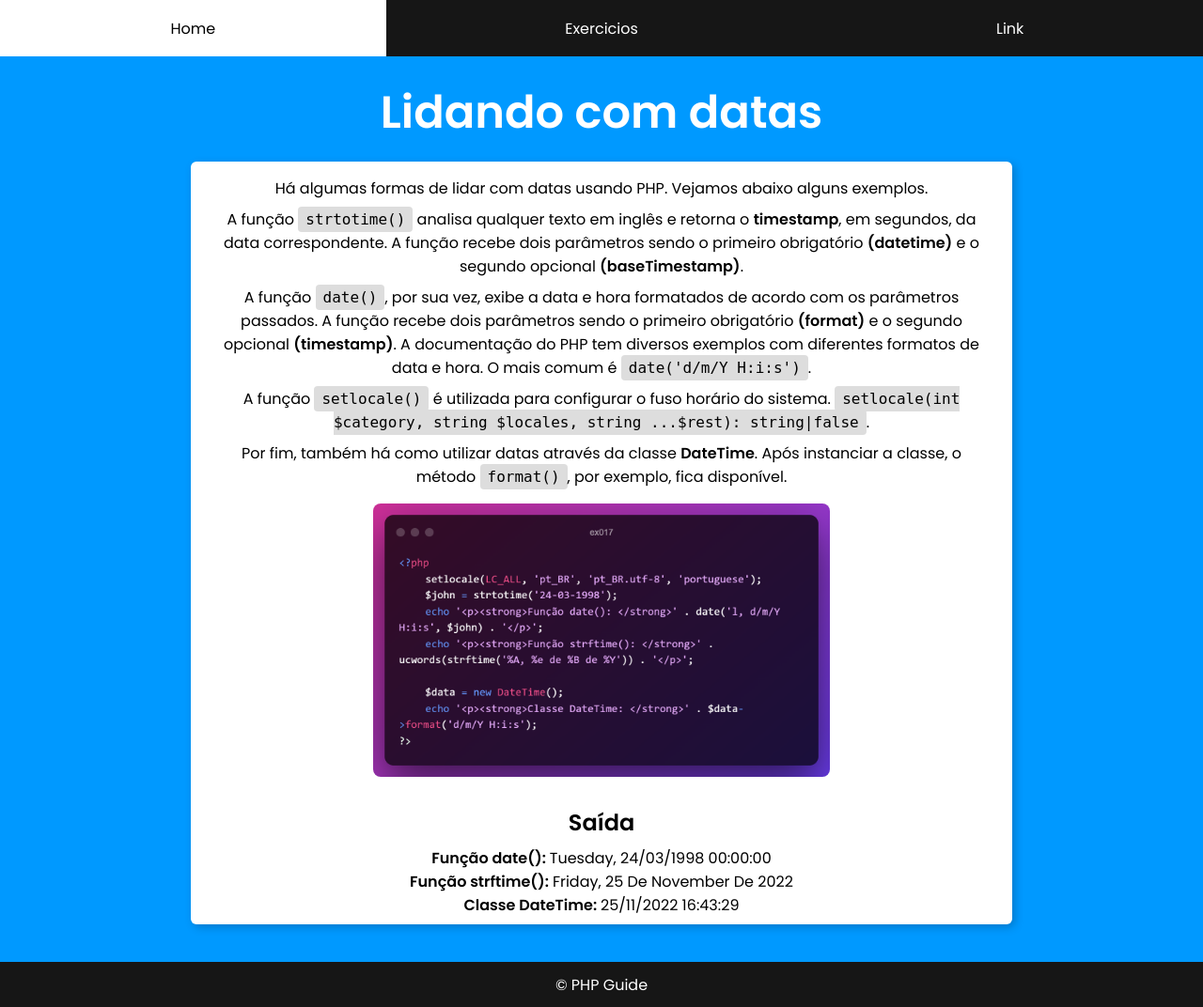
After one commit to JoaoVSBraz/php-guide, a PHP site: page /exercicios/ex017.php in a window 1280 px wide. The commit adds this page. Shown: the whole page at 94% size. Run offline with PHP 8.4, Linux system fonts and the light colour scheme.

Commit message:
feat: add ex017

```diff
--- a/exercicios.php
+++ b/exercicios.php
@@ -72,6 +72,10 @@
                         <td>EX 016</td>
                         <td><a href="/exercicios/ex016.php">Funções - Função anônima</a></td>
                     </tr>
+                    <tr>
+                        <td>EX 017</td>
+                        <td><a href="/exercicios/ex017.php">Lidando com datas</a></td>
+                    </tr>
                 </tbody>
             </table>
         </section>
--- /dev/null
+++ b/exercicios/ex017.php
@@ -0,0 +1,33 @@
+<?php require_once('../partials/header.php') ?>
+    <main>
+        <h1>Lidando com datas</h1>
+        <section>
+            <div class="content">
+                <p>Há algumas formas de lidar com datas usando PHP. Vejamos abaixo alguns exemplos.</p>
+
+                <p>A função <code>strtotime()</code> analisa qualquer texto em inglês e retorna o <strong>timestamp</strong>, em segundos, da data correspondente. A função recebe dois parâmetros sendo o primeiro obrigatório <strong>(datetime)</strong> e o segundo opcional <strong>(baseTimestamp)</strong>.</p>
+
+                <p>A função <code>date()</code>, por sua vez, exibe a data e hora formatados de acordo com os parâmetros passados. A função recebe dois parâmetros sendo o primeiro obrigatório <strong>(format)</strong> e o segundo opcional <strong>(timestamp)</strong>. A documentação do PHP tem diversos exemplos com diferentes formatos de data e hora. O mais comum é <code>date('d/m/Y H:i:s')</code>.</p>
+
+                <p>A função <code>setlocale()</code> é utilizada para configurar o fuso horário do sistema. <code>setlocale(int $category, string $locales, string ...$rest): string|false</code>.</p>
+
+                <p>Por fim, também há como utilizar datas através da classe <strong>DateTime</strong>. Após instanciar a classe, o método <code>format()</code>, por exemplo, fica disponível.</p>
+
+                <p><img src="../assets/images/ex017.png" alt="Exemplos do uso de datas"></p>
+            </div>
+            <div class="result">
+                <h2>Saída</h2>
+
+                <?php
+                    setlocale(LC_ALL, 'pt_BR', 'pt_BR.utf-8', 'portuguese');
+                    $john = strtotime('24-03-1998');
+                    echo '<p><strong>Função date(): </strong>' . date('l, d/m/Y H:i:s', $john) . '</p>';
+                    echo '<p><strong>Função strftime(): </strong>' . ucwords(strftime('%A, %e de %B de %Y')) . '</p>';
+
+                    $data = new DateTime();
+                    echo '<p><strong>Classe DateTime: </strong>' . $data->format('d/m/Y H:i:s');
+                ?>
+            </div>
+        </section>
+    </main>
+<?php require_once('../partials/footer.php') ?>
```
Also changed, not shown: assets/images/ex017.png (added).
